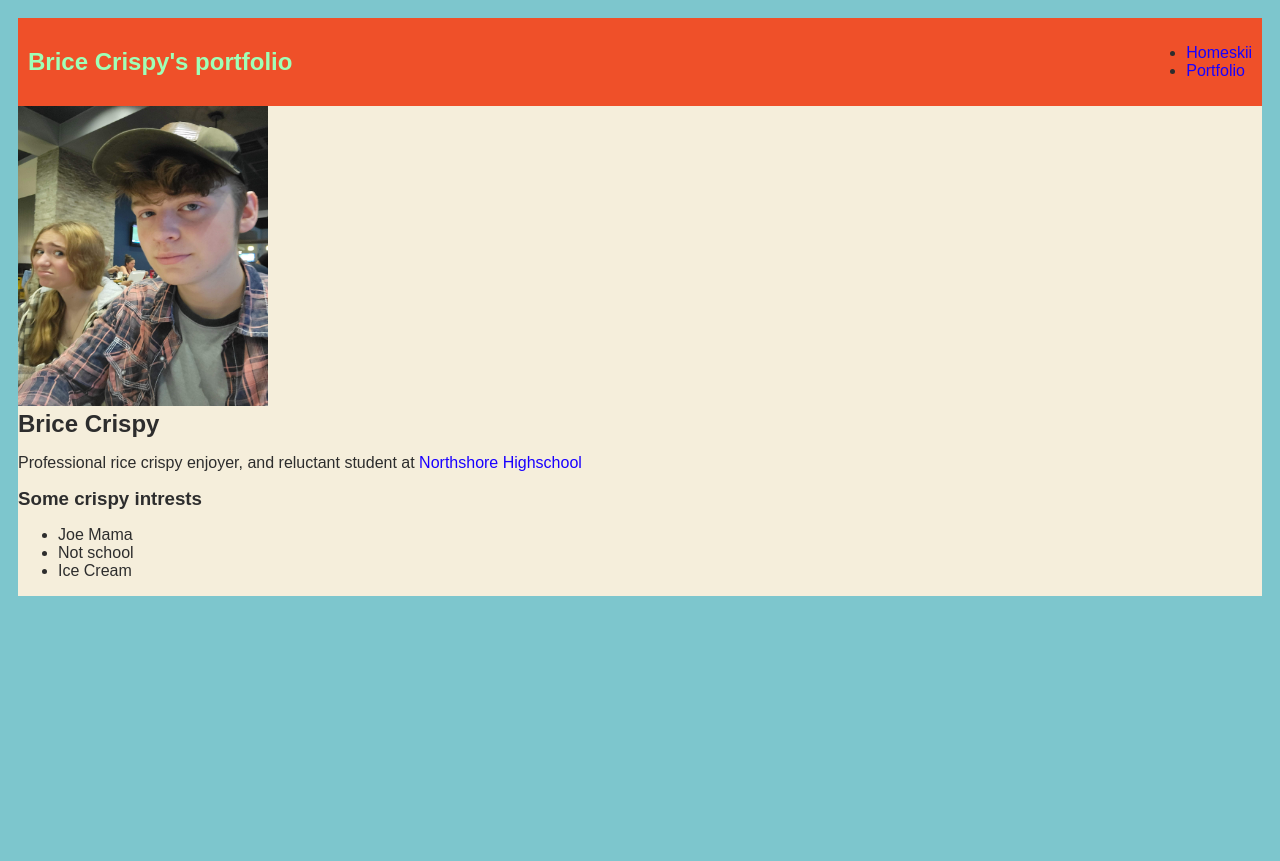
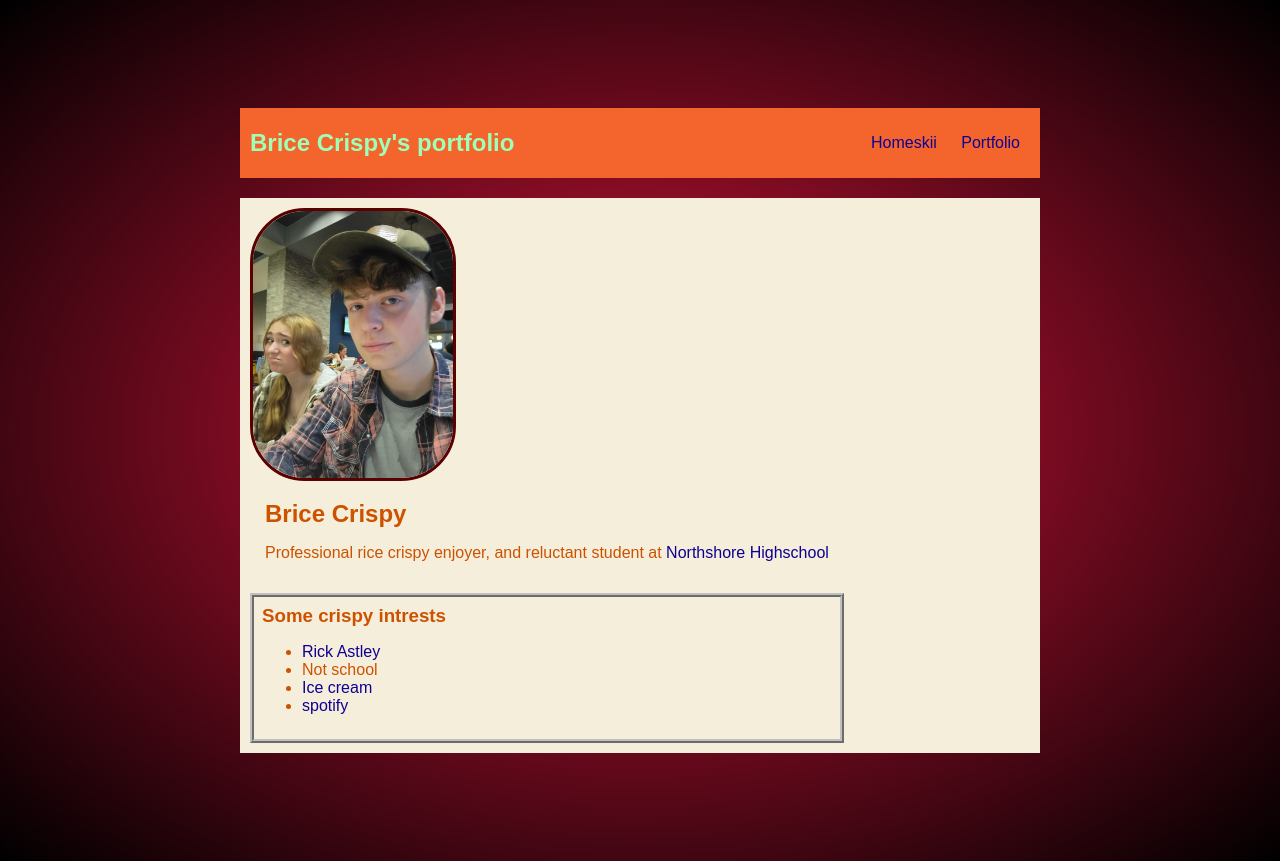
Before and after one commit to bricegates1/bricegates1.github.io, a plain HTML site: page index.html in a window 1280 px wide. Before the commit the page ends 800 px from the top, so only its background shows below. Drawn offline with Linux system fonts and the light colour scheme.

Commit message:
add index.html file

```diff
--- a/index.html
+++ b/index.html
@@ -4,9 +4,9 @@
       <title>Brice Crispy's portfolio</title>
       <style>
         body {
-            background: rgb(125, 198, 205);
-            color: rgb(45, 45, 45);
-            padding: 10px;
+            background: content-box radial-gradient(crimson, black);
+            color: rgb(204, 82, 0);
+            padding: 100px;
             font-family: arial;
         }
         #all-contents {
@@ -16,8 +16,9 @@
 
         /* navigation menu */
         nav {
-            background: rgb(239, 80, 41);
+            background: rgb(243, 101, 45);
             margin: 0 auto;
+            margin-bottom: 20px;
             display: flex;
             padding: 10px;
         }
@@ -36,8 +37,10 @@
             padding: 0 10px;
         }
         a {
+
             text-decoration: none;
-            color: rgb(25, 0, 255);
+            color: rgb(15, 1, 146);
+
         }
 
         /* main container area beneath menu */
@@ -51,6 +54,8 @@
         }
         .sidebar-img {
             width: 200px;
+            border: 3px solid rgb(90, 1, 1);
+  border-radius: 55px;
         }
         .content {
             flex: 1;
@@ -63,48 +68,55 @@
         h2, h3 {
             margin: 0px;
         }
-    </style>
+        #all-contents {
+        max-width: 800px;
+        margin: auto;
+        }
+
+      </style>
     </head>
 
     <body>
       <!--content goes here -->
-      <div>
+
+      <div id="all-contents">
+
         <nav>
             <H1>Brice Crispy's portfolio</H1>
-            <ul>
-              <li>
+            <ul id="nav-ul">
+
+              <li class="nav-li">
                 <a href= "index.html"> Homeskii </a>
               </li>
-              <li>
+              <li class="nav-li">
                <a href= "https://www.youtube.com/watch?v=dQw4w9WgXcQ"> Portfolio </a>
-              </li>
+              </li >
+
             </ul>
         </nav>
 
           <main>
             <!-- Sidebar section -->
-             <div>
-               <img height="300" width="250" src="images/pp.jpg">
+             <div class= sidebar >
+
+               <img class= sidebar-img  src="images/pp.jpg">
+                <!-- Content Section -->
+                <div class= "content">
                 <h2> Brice Crispy</h2>
                   <p> Professional rice crispy enjoyer, and reluctant student at <a href= http://northshorehigh.stpsb.org/>Northshore Highschool</a></p>
-
+                </div>
                   <!-- intrest section-->
-                     <div>
+                     <div id= "interests" >
                      <h3> Some crispy intrests</h3>
                      <ul>
-                         <li> Joe Mama </li>
+                         <li> <a href= "https://www.youtube.com/watch?v=dQw4w9WgXcQ"> Rick Astley </a>  </li>
                          <li> Not school </li>
-                        <li> Ice Cream </li>
+                        <li> <a href= https://en.wikipedia.org/wiki/Ice_cream> Ice cream </a>  </li>
+                        <li> <a href=https://www.spotify.com> spotify   </li>
                       </ul>
                     </div>
 
-              </div>
-
-                <!-- Content section -->
-               <div>
-
-               </div>
-
+             </div>
           </main>
       </div>
     </body>
```
